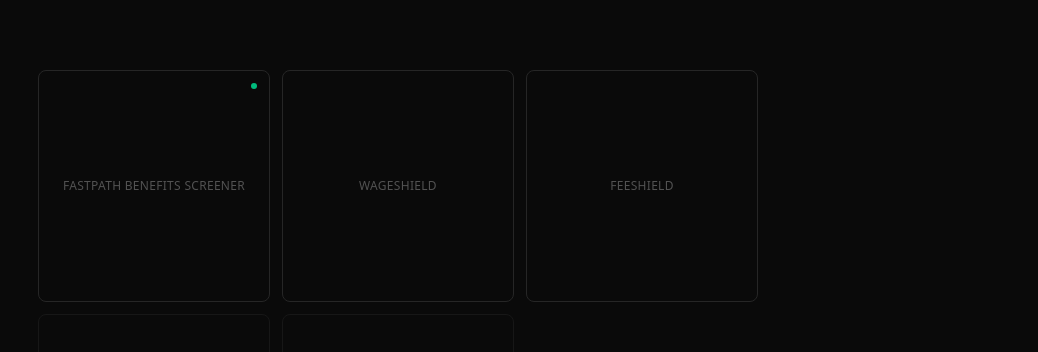
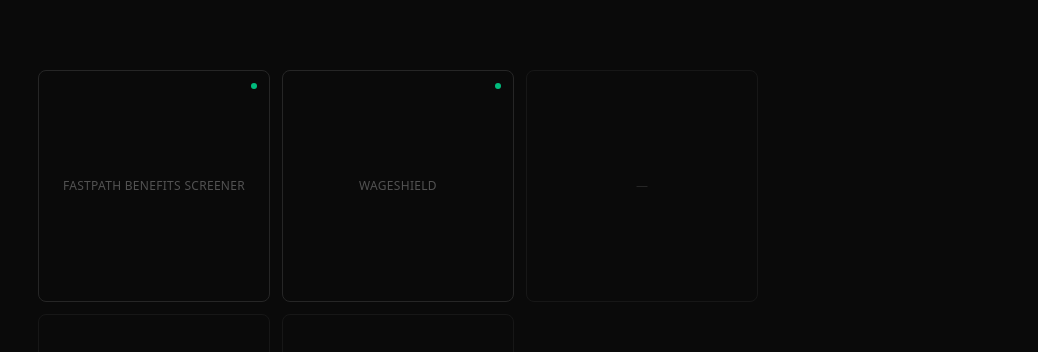
Before and after one commit to doreisato/infinite-machines, a Next.js app: page / in a window 1280 px wide. Shown: the part 138-490 px from the top of the page, without its empty margins (242-1280 px from the left). Built offline with nearby package versions, Linux system fonts and the light colour scheme.

Commit message:
Portfolio: WageShield live tile + launch log (repurposed Railway service)

```diff
--- a/app/page.tsx
+++ b/app/page.tsx
@@ -24,17 +24,9 @@ const projects: Project[] = [
     id: "wageshield",
     name: "WageShield",
     description:
-      "Instant wage theft calculator for hourly workers — proves paycheck shortages with deterministic math.",
-    url: "https://wageshield-production.up.railway.app",
-    status: "planned",
-  },
-  {
-    id: "feeshield",
-    name: "FeeShield",
-    description:
-      "Detects common bank/utility late-fee risks and provides a simple due-date action plan.",
-    url: "https://feeshield-production.up.railway.app",
-    status: "planned",
+      "Instant overtime and wage calculator for hourly workers. Deterministic math, no signup, no data stored.",
+    url: "https://roastmysite-production-a490.up.railway.app",
+    status: "live",
   },
 ];
 
```
Also changed, not shown: 1 other file (tests, documents, lock files or other folders).
